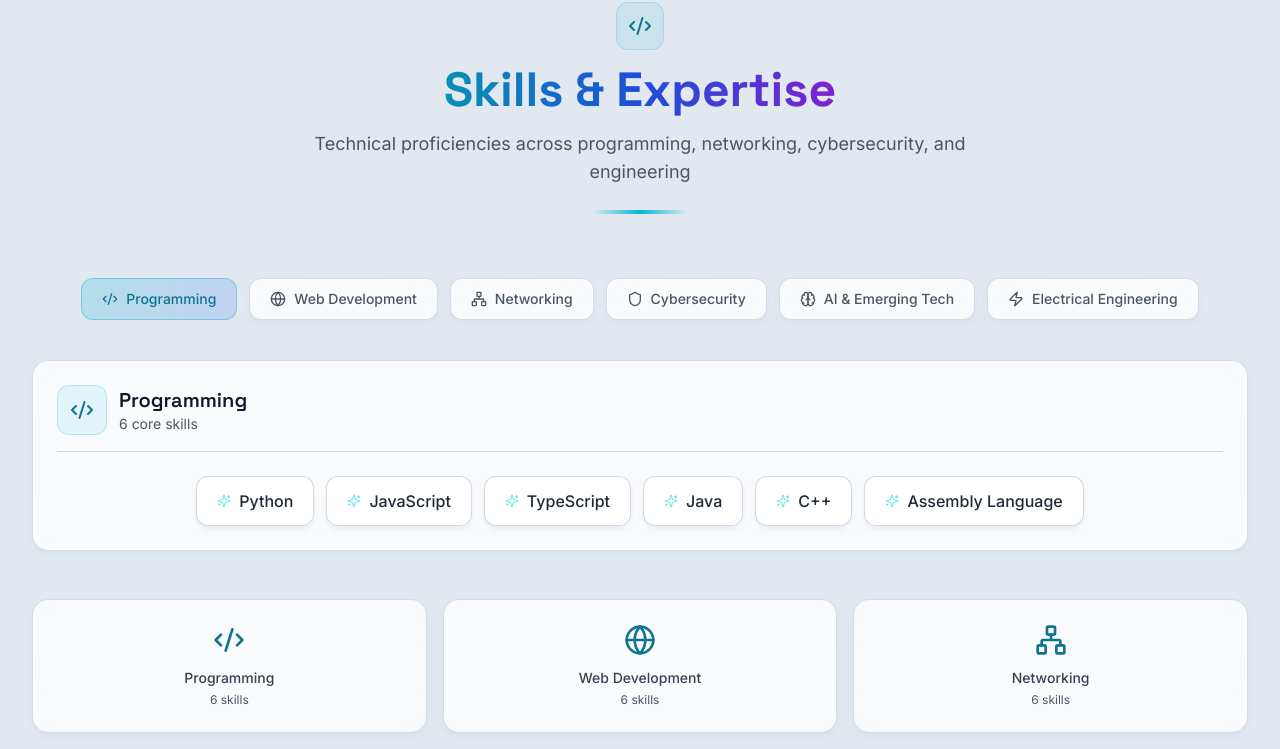
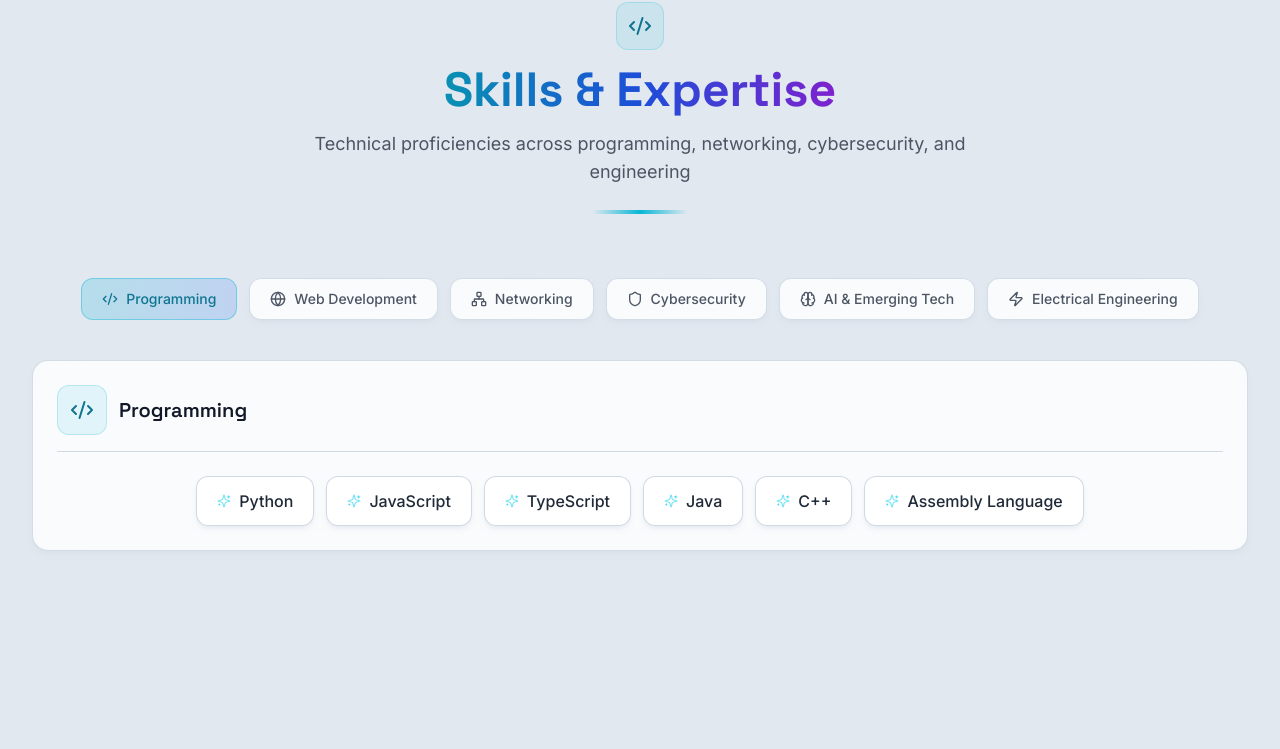
Before and after one commit to bella1243/portfolio, a React (Vite) app: page / in a window 1280 px wide. Shown: the part 2000-2749 px from the top of the page. Built offline with nearby package versions, Linux system fonts and the light colour scheme.

Commit message:
updated expernce and skills

```diff
--- a/src/components/sections/Skills.tsx
+++ b/src/components/sections/Skills.tsx
@@ -62,20 +62,15 @@ export default function Skills() {
           initial={{ opacity: 0, y: 20 }}
           animate={{ opacity: 1, y: 0 }}
           transition={{ duration: 0.4 }}
-          className="glass-card mb-12"
+          className="glass-card"
         >
           <div className="flex items-center gap-3 mb-6 pb-4 border-b border-white/10">
             <div className="p-3 rounded-xl bg-cyan-500/10 border border-cyan-500/20">
               <ActiveIcon className="w-6 h-6 text-cyan-400" />
             </div>
-            <div>
-              <h3 className="font-display text-xl font-semibold text-gray-100">
-                {skillCategories[activeCategory].title}
-              </h3>
-              <p className="text-sm text-gray-500">
-                {skillCategories[activeCategory].skills.length} core skills
-              </p>
-            </div>
+            <h3 className="font-display text-xl font-semibold text-gray-100">
+              {skillCategories[activeCategory].title}
+            </h3>
           </div>
 
           <div className="flex flex-wrap justify-center gap-3">
@@ -99,30 +94,6 @@ export default function Skills() {
             ))}
           </div>
         </motion.div>
-
-        <div className="grid sm:grid-cols-2 lg:grid-cols-3 gap-4">
-          {skillCategories.map((cat, i) => {
-            const Icon = iconMap[cat.icon] || Code2
-            return (
-              <motion.div
-                key={cat.title}
-                initial={{ opacity: 0, scale: 0.9 }}
-                whileInView={{ opacity: 1, scale: 1 }}
-                viewport={{ once: true }}
-                transition={{ delay: i * 0.08 }}
-                whileHover={{ y: -4 }}
-                onClick={() => setActiveCategory(i)}
-                className={`glass-card cursor-pointer text-center transition-all ${
-                  activeCategory === i ? 'border-cyan-500/40 shadow-lg shadow-cyan-500/10' : ''
-                }`}
-              >
-                <Icon className="w-8 h-8 text-cyan-400 mx-auto mb-3" />
-                <h4 className="font-medium text-sm text-gray-300">{cat.title}</h4>
-                <p className="text-xs text-gray-500 mt-1">{cat.skills.length} skills</p>
-              </motion.div>
-            )
-          })}
-        </div>
       </div>
     </section>
   )
--- a/src/data/education.ts
+++ b/src/data/education.ts
@@ -7,8 +7,8 @@ export interface EducationItem {
 
 export const educationItems: EducationItem[] = [
   {
-    title: 'Electrical and Computer Engineering (Communication Stream)',
-    institution: 'University',
+    title: 'Electrical and Computer Engineering (B.Sc.)',
+    institution: 'Addis Ababa Science and Technology University',
     type: 'education',
     icon: 'GraduationCap',
   },
--- a/src/data/experience.ts
+++ b/src/data/experience.ts
@@ -7,8 +7,29 @@ export interface Experience {
 
 export const experiences: Experience[] = [
   {
-    company: 'Commercial Bank of Ethiopia',
-    role: 'Network Infrastructure Intern',
+    company: 'Revelo',
+    role: 'Software Engineer',
+    period: '2026',
+    highlights: [
+      'Evaluated AI-generated code and system outputs for correctness, efficiency, and production readiness, ensuring alignment with software engineering best practices',
+      'Analyzed model responses across diverse programming scenarios, identifying logical errors, edge-case failures, and optimization opportunities',
+      'Provided structured feedback and grading on AI outputs, improving overall model reliability and real-world applicability',
+    ],
+  },
+  {
+    company: 'Mindware Computer Network',
+    role: 'System Administrator',
+    period: '2025',
+    highlights: [
+      'Configured internal server components, including hardware integration and containerized environments',
+      'Led a team in building and deploying server systems from scratch, ensuring reliability',
+      'Managed and monitored server operations, maintaining system stability and minimizing downtime',
+    ],
+  },
+
+  {
+    company: 'Commercial Bank of Ethiopia (CBE)',
+    role: 'Network Engineering Intern',
     period: '2024',
     highlights: [
       'Worked on network infrastructure projects',
@@ -17,13 +38,13 @@ export const experiences: Experience[] = [
     ],
   },
   {
-    company: 'Yeenta Code',
-    role: 'Programming & Robotics Instructor',
+    company: 'Yenetta Code',
+    role: 'Programming & Robotics Intern',
     period: '2023',
     highlights: [
-      'Taught programming and robotics',
-      'Helped develop educational technology solutions',
-      'Assisted in creating a learning website for students',
+      'Mentored 20+ students in basic programming and robotics ',
+      'Supported the creation of a web-based learning platform used by over 100 students weekly',
+      'Helped design course modules that improved student engagement',
     ],
   },
 ]
--- a/src/data/profile.ts
+++ b/src/data/profile.ts
@@ -4,7 +4,7 @@ import resumePdf from '../../files/Abel Bekana.pdf'
 export const profile = {
   name: 'Abel',
   profileImage,
-  title: 'Electrical and Computer Engineer | Communication Systems | IoT Developer | AI Enthusiast',
+  title: 'Electrical and Computer Engineer | Communication Systems | AI Enthusiast',
   intro:
     'Electrical and Computer Engineer passionate about Artificial Intelligence, IoT, networking, and emerging technologies. I enjoy building innovative solutions that solve real world problems and continuously expanding my knowledge in technology.',
   bio: `I'm a dedicated Engineer with a focus on AI systems. My journey in technology has been driven by curiosity and a desire to create meaningful impact through innovation.`,
--- a/src/lib/contact.ts
+++ b/src/lib/contact.ts
@@ -16,6 +16,7 @@ export async function submitContactForm(data: ContactFormData): Promise<void> {
   if (!accessKey) {
     throw new Error(
       'Contact form is not configured yet. Add your Web3Forms access key to a .env file.'
+
     )
   }
 
```
Also changed, not shown: 1 other file (tests, documents, lock files or other folders).
